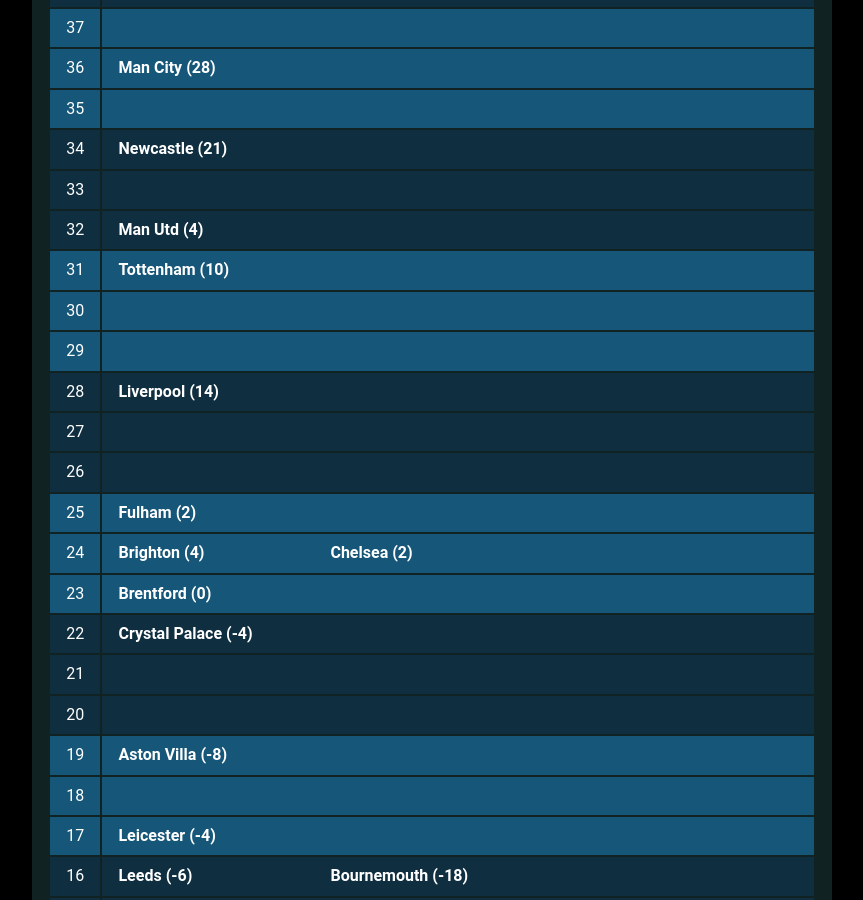
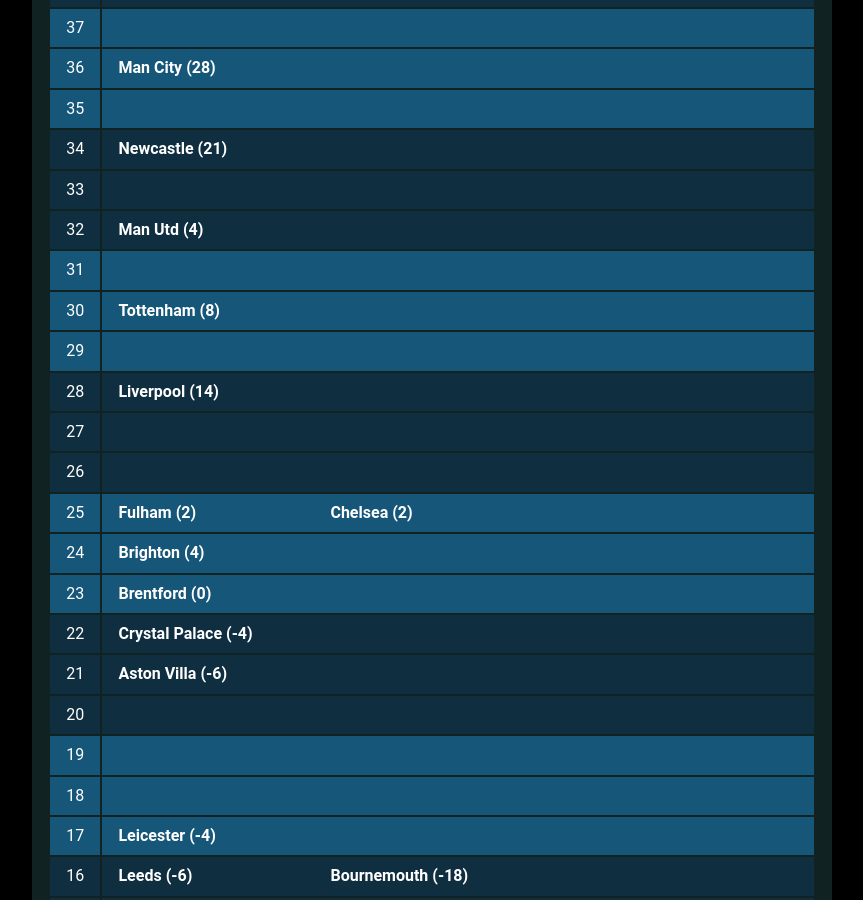
Before and after one commit to muru/muru.github.io, a Jekyll site: the page built from resources.md, in a window 1280 px wide and 900 px high, scrolled down 1719 px. Shown: the whole window, without its empty margins (208-1071 px from the left). Built offline with Jekyll 4.4.1, drawn with Linux system fonts in a browser that asks for light colours; some web fonts are replaced; some of the changed text lies outside the part shown.

Commit message:
updated cann-table: Tue  3 Jan 00:03:30 JST 2023

```diff
--- a/cann-table.html
+++ b/cann-table.html
@@ -67,12 +67,12 @@
 	<tr class="cann-row-1">
 		<td class="cann-point"> 31 </td>
 		<td class="cann-clubs">
-			<span class="club-name"> Tottenham (10) </span>
 		</td>
  	</tr>
 	<tr class="cann-row-1">
 		<td class="cann-point"> 30 </td>
 		<td class="cann-clubs">
+			<span class="club-name"> Tottenham (8) </span>
 		</td>
  	</tr>
 	<tr class="cann-row-1">
@@ -100,13 +100,13 @@
 		<td class="cann-point"> 25 </td>
 		<td class="cann-clubs">
 			<span class="club-name"> Fulham (2) </span>
+			<span class="club-name"> Chelsea (2) </span>
 		</td>
  	</tr>
 	<tr class="cann-row-1">
 		<td class="cann-point"> 24 </td>
 		<td class="cann-clubs">
 			<span class="club-name"> Brighton (4) </span>
-			<span class="club-name"> Chelsea (2) </span>
 		</td>
  	</tr>
 	<tr class="cann-row-1">
@@ -124,6 +124,7 @@
 	<tr class="cann-row-2">
 		<td class="cann-point"> 21 </td>
 		<td class="cann-clubs">
+			<span class="club-name"> Aston Villa (-6) </span>
 		</td>
  	</tr>
 	<tr class="cann-row-2">
@@ -134,7 +135,6 @@
 	<tr class="cann-row-1">
 		<td class="cann-point"> 19 </td>
 		<td class="cann-clubs">
-			<span class="club-name"> Aston Villa (-8) </span>
 		</td>
  	</tr>
 	<tr class="cann-row-1">
@@ -165,13 +165,13 @@
 		<td class="cann-point"> 14 </td>
 		<td class="cann-clubs">
 			<span class="club-name"> West Ham (-9) </span>
+			<span class="club-name"> Nottm Forest (-22) </span>
 		</td>
  	</tr>
 	<tr class="cann-row-1">
 		<td class="cann-point"> 13 </td>
 		<td class="cann-clubs">
 			<span class="club-name"> Wolves (-16) </span>
-			<span class="club-name"> Nottm Forest (-22) </span>
 		</td>
  	</tr>
 	<tr class="cann-row-1">
```
Also changed, not shown: other parts of cann-table.html (+1 -1 lines).
